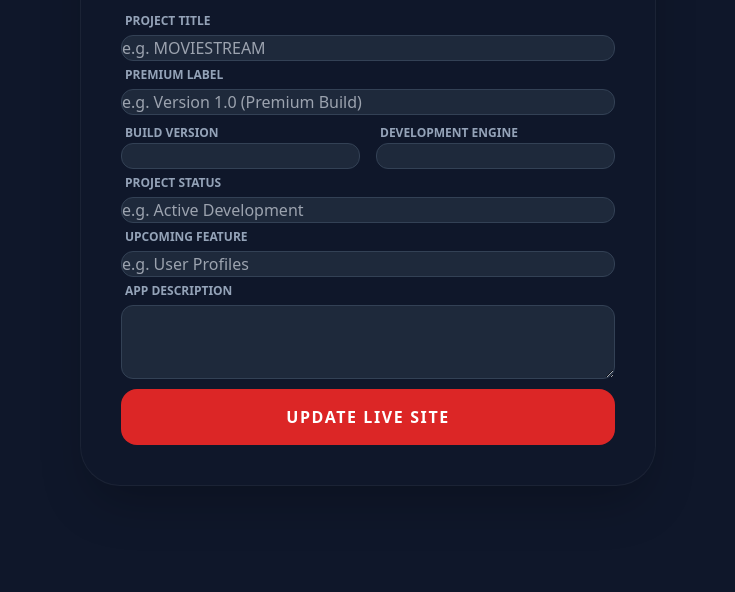
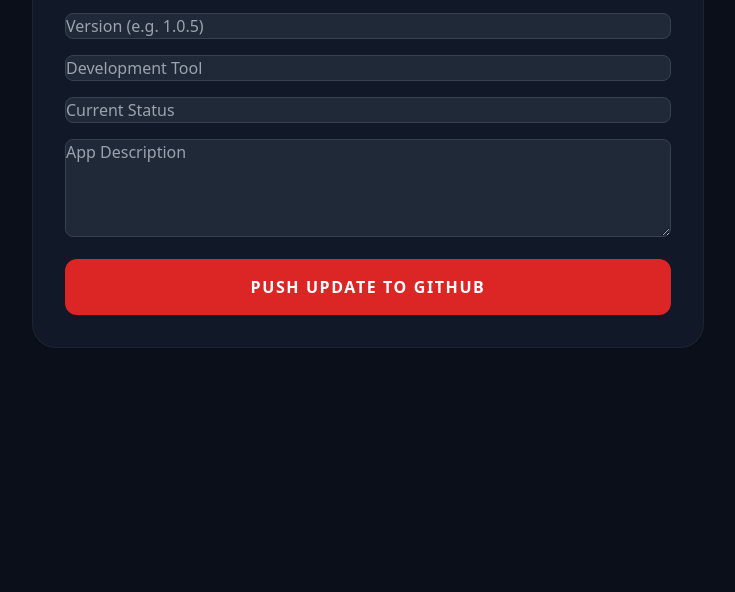
Before and after one commit to kanilkanchana/Movie-Stream, a plain HTML site: page admin.html in a window 1280 px wide. Shown: the part 208-800 px from the top of the page, without its empty margins (272-1007 px from the left). Drawn offline with nearby package versions, Linux system fonts and the light colour scheme.

Commit message:
Revamp admin panel layout and update GitHub integration
Updated the admin panel HTML structure and styles for a more modern look and improved functionality. Adjusted GitHub API interaction for pushing updates.

```diff
--- a/admin.html
+++ b/admin.html
@@ -2,64 +2,46 @@
 <html lang="en">
 <head>
     <meta charset="UTF-8">
-    <title>Moviestream | Admin Dashboard</title>
+    <title>Moviestream Admin | GitHub Live</title>
     <script src="https://cdn.tailwindcss.com"></script>
     <style>
-        body { background: #0f172a; color: white; }
-        .field-label { font-size: 0.75rem; font-weight: 700; color: #94a3b8; text-transform: uppercase; margin-left: 4px; }
-        input, textarea { background: #1e293b; border: 1px solid #334155; padding: 12px; border-radius: 12px; color: white; width: 100%; margin-bottom: 20px; outline: none; transition: border 0.3s; }
+        body { background: #0b0f19; color: white; }
+        input, textarea { background: #1f2937; border: 1px solid #374151; padding: 12px; border-radius: 8px; color: white; width: 100%; margin-bottom: 15px; outline: none; }
         input:focus { border-color: #ef4444; }
     </style>
 </head>
-<body class="flex items-center justify-center min-h-screen p-6">
-    <div class="w-full max-w-xl bg-slate-900 p-10 rounded-[2.5rem] shadow-2xl border border-white/5">
-        <h1 class="text-3xl font-black mb-8 text-center bg-gradient-to-r from-red-500 to-orange-500 bg-clip-text text-transparent italic">ADMIN CONSOLE</h1>
+<body class="p-6 md:p-12">
+    <div class="max-w-2xl mx-auto bg-gray-900 p-8 rounded-3xl border border-white/5">
+        <h1 class="text-2xl font-black mb-6 text-red-500 flex items-center gap-2">
+            <span class="w-3 h-3 bg-red-500 rounded-full animate-pulse"></span> LIVE ADMIN PANEL
+        </h1>
 
-        <div class="space-y-1">
-            <span class="field-label">Project Title</span>
-            <input type="text" id="appTitle" placeholder="e.g. MOVIESTREAM">
+        <div class="space-y-4">
+            <input type="text" id="appTitle" placeholder="App Title">
+            <input type="text" id="appSubtitle" placeholder="Subtitle/Version Label">
+            <input type="text" id="version" placeholder="Version (e.g. 1.0.5)">
+            <input type="text" id="platform" placeholder="Development Tool">
+            <input type="text" id="status" placeholder="Current Status">
+            <textarea id="about" rows="4" placeholder="App Description"></textarea>
 
-            <span class="field-label">Premium Label</span>
-            <input type="text" id="appSubtitle" placeholder="e.g. Version 1.0 (Premium Build)">
-
-            <div class="grid grid-cols-2 gap-4">
-                <div>
-                    <span class="field-label">Build Version</span>
-                    <input type="text" id="version">
-                </div>
-                <div>
-                    <span class="field-label">Development Engine</span>
-                    <input type="text" id="platform">
-                </div>
-            </div>
-
-            <span class="field-label">Project Status</span>
-            <input type="text" id="status" placeholder="e.g. Active Development">
-
-            <span class="field-label">Upcoming Feature</span>
-            <input type="text" id="upcoming" placeholder="e.g. User Profiles">
-
-            <span class="field-label">App Description</span>
-            <textarea id="about" rows="3"></textarea>
-
-            <button onclick="pushUpdate()" id="btn" class="w-full bg-red-600 hover:bg-red-700 py-4 rounded-2xl font-extrabold uppercase tracking-widest transition-all mt-4">
-                Update Live Site
+            <button onclick="updateGitHub()" id="saveBtn" class="w-full bg-red-600 hover:bg-red-700 py-4 rounded-xl font-bold uppercase tracking-widest transition-all">
+                Push Update to GitHub
             </button>
         </div>
     </div>
 
     <script>
-        const USER = "kanilkanchana";
-        const REPO = "YOUR_REPO_NAME"; // Change this
-        const FILE = "data.json";
+        const GITHUB_USER = "kanilkanchana";
+        const REPO_NAME = "YOUR_REPO_NAME"; // Change this
+        const JSON_PATH = "data.json";
 
-        async function pushUpdate() {
-            const token = prompt("Enter GitHub Token:");
-            if(!token) return;
+        async function updateGitHub() {
+            const token = prompt("Enter your GitHub Fine-grained Personal Access Token:");
+            if (!token) return;
 
-            const btn = document.getElementById('btn');
-            btn.innerText = "PUSHING TO GITHUB...";
-            btn.disabled = true;
+            const saveBtn = document.getElementById('saveBtn');
+            saveBtn.innerText = "UPLOADING...";
+            saveBtn.disabled = true;
 
             const newData = {
                 appTitle: document.getElementById('appTitle').value,
@@ -67,30 +49,43 @@
                 version: document.getElementById('version').value,
                 platform: document.getElementById('platform').value,
                 status: document.getElementById('status').value,
-                upcoming: document.getElementById('upcoming').value,
                 about: document.getElementById('about').value
             };
 
-            const url = `https://api.github.com/repos/${USER}/${REPO}/contents/${FILE}`;
+            const url = `https://api.github.com/repos/${GITHUB_USER}/${REPO_NAME}/contents/${JSON_PATH}`;
 
             try {
+                // 1. Get the current file SHA (required by GitHub to update)
                 const getFile = await fetch(url);
                 const fileData = await getFile.json();
+                const sha = fileData.sha;
 
+                // 2. Push the update
                 const response = await fetch(url, {
                     method: "PUT",
-                    headers: { "Authorization": `token ${token}`, "Content-Type": "application/json" },
+                    headers: {
+                        "Authorization": `token ${token}`,
+                        "Content-Type": "application/json"
+                    },
                     body: JSON.stringify({
-                        message: "Live update from Admin Panel",
-                        content: btoa(JSON.stringify(newData, null, 2)),
-                        sha: fileData.sha
+                        message: "Admin: Update project details",
+                        content: btoa(JSON.stringify(newData, null, 2)), // Encode to Base64
+                        sha: sha
                     })
                 });
 
-                if(response.ok) alert("✅ SITE UPDATED SUCCESSFULLY!");
-                else alert("❌ UPDATE FAILED.");
-            } catch (e) { alert("Error: " + e.message); }
-            finally { btn.innerText = "Update Live Site"; btn.disabled = false; }
+                if (response.ok) {
+                    alert("✅ Update Live! It may take 1-2 minutes for GitHub Pages to refresh.");
+                } else {
+                    const err = await response.json();
+                    alert("❌ Error: " + err.message);
+                }
+            } catch (e) {
+                alert("❌ Connection Failed: " + e.message);
+            } finally {
+                saveBtn.innerText = "Push Update to GitHub";
+                saveBtn.disabled = false;
+            }
         }
     </script>
 </body>
```
